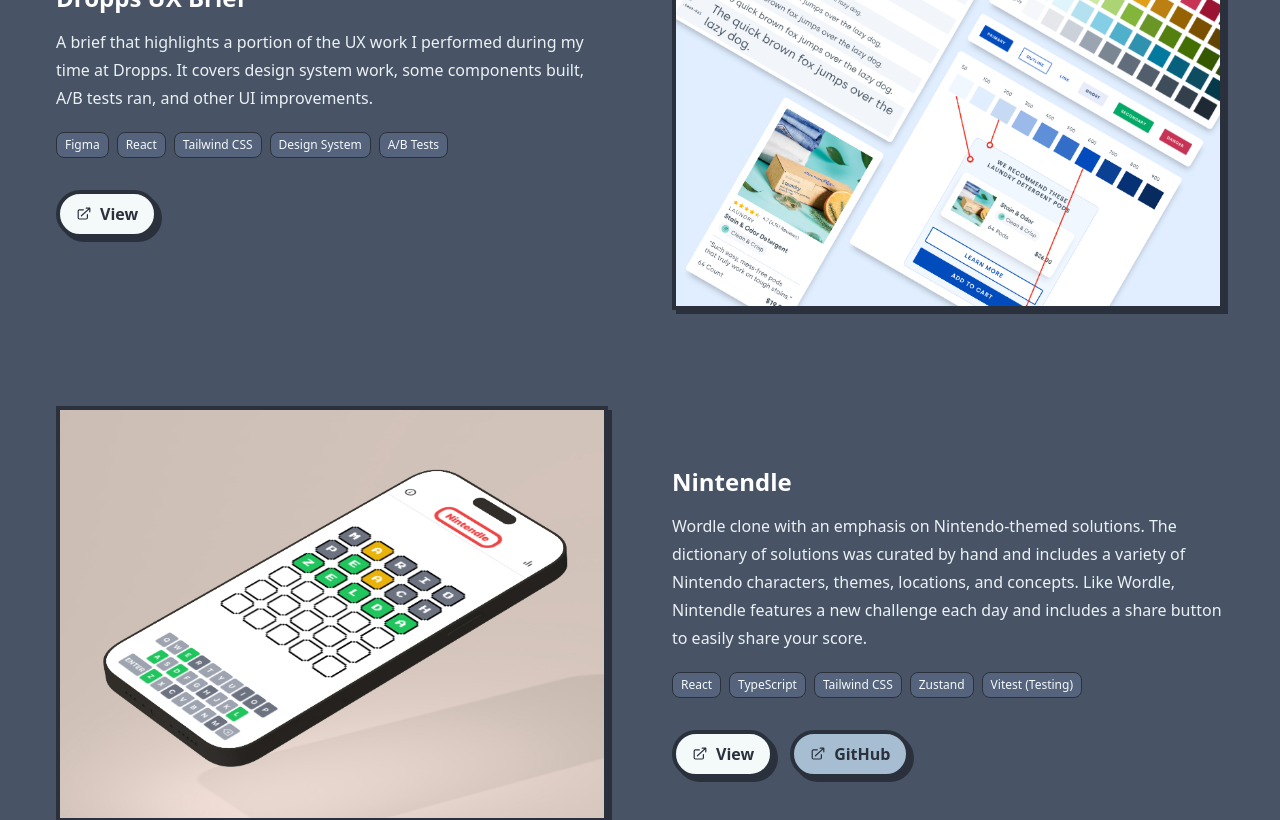
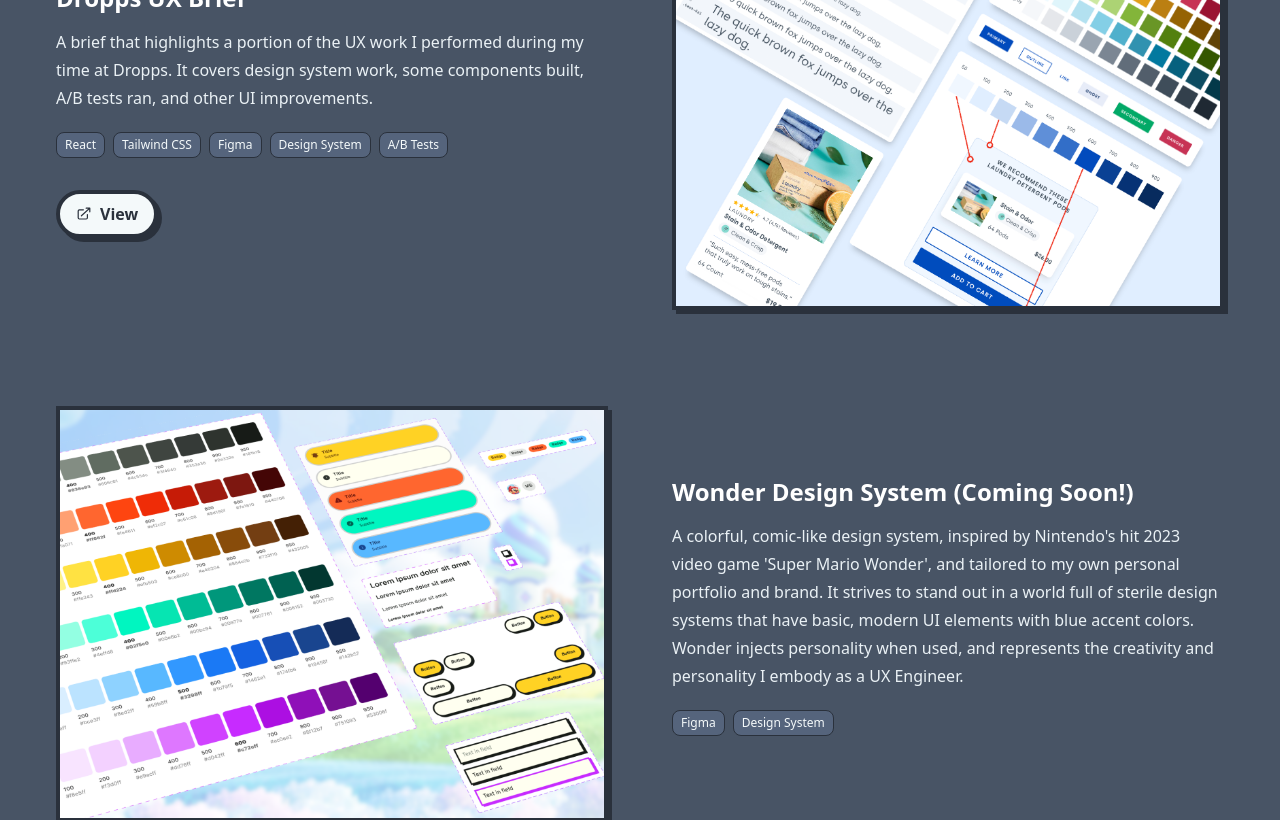
Before and after one commit to bradenfrazer/portfolio, a React (Vite) app: page / in a window 1280 px wide. Shown: the part 1120-1940 px from the top of the page. Built offline with nearby package versions, Linux system fonts and the light colour scheme.

Commit message:
add Wonder to projects

```diff
--- a/src/data/projects.ts
+++ b/src/data/projects.ts
@@ -1,5 +1,6 @@
 import droppsUxBriefPdf from "../assets/projects/DroppsUXBrief.pdf";
 import droppsUxBriefImage from "../assets/projects/droppsuxbrief.png";
+import wonderImage from "../assets/projects/wonder.png";
 import nintendleImage from "../assets/projects/nintendle.png";
 import pokedexImage from "../assets/projects/pokedex.jpg";
 import weathrrImage from "../assets/projects/weathrr.png";
@@ -17,7 +18,14 @@
       },
     ],
     imageUrl: droppsUxBriefImage,
-    stack: ["Figma", "React", "Tailwind CSS", "Design System", "A/B Tests"],
+    stack: ["React", "Tailwind CSS", "Figma", "Design System", "A/B Tests"],
+  },
+  {
+    title: "Wonder Design System (Coming Soon!)",
+    description:
+      "A colorful, comic-like design system, inspired by Nintendo's hit 2023 video game 'Super Mario Wonder', and tailored to my own personal portfolio and brand. It strives to stand out in a world full of sterile design systems that have basic, modern UI elements with blue accent colors. Wonder injects personality when used, and represents the creativity and personality I embody as a UX Engineer.",
+    imageUrl: wonderImage,
+    stack: ["Figma", "Design System"],
   },
   {
     title: "Nintendle",
```
Also changed, not shown: src/assets/projects/wonder.png (added).
